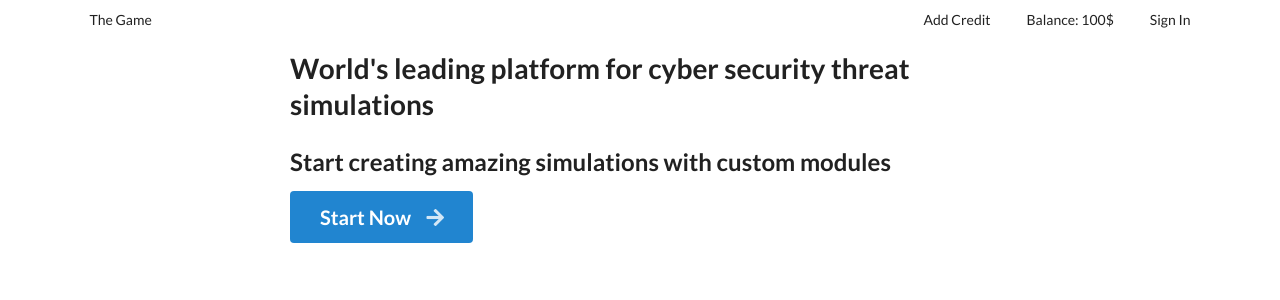
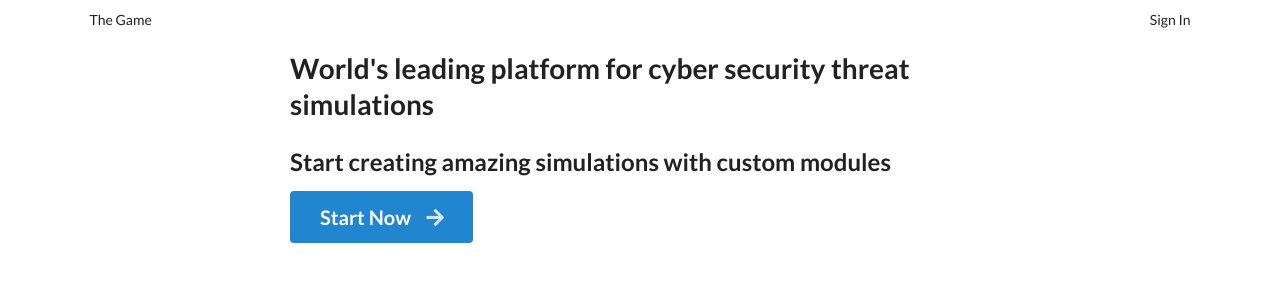
Before and after one commit to shlomi-atzmon/wireframe, a React (Create React App) app: page / in a window 1280 px wide. Shown: the top 300 px of the page. Built offline with nearby package versions, Linux system fonts and the light colour scheme.

Commit message:
header conditional rendering

```diff
--- a/src/components/Header/Header.js
+++ b/src/components/Header/Header.js
@@ -15,10 +15,14 @@ const Header = () => {
         The Game
       </Link>
       <div className="right menu">
-        <Link to="/add-credit" className="item">
-          Add Credit
-        </Link>
-        <div className="item">Balance: 100$</div>
+        {isSignedIn && (
+          <>
+            <Link to="/add-credit" className="item">
+              Add Credit
+            </Link>
+            <div className="item">Balance: 100$</div>
+          </>
+        )}
         <Link to="/dashboard" className="item" onClick={onAuthChange}>
           {isSignedIn ? "Sign Out" : "Sign In"}
         </Link>
```
